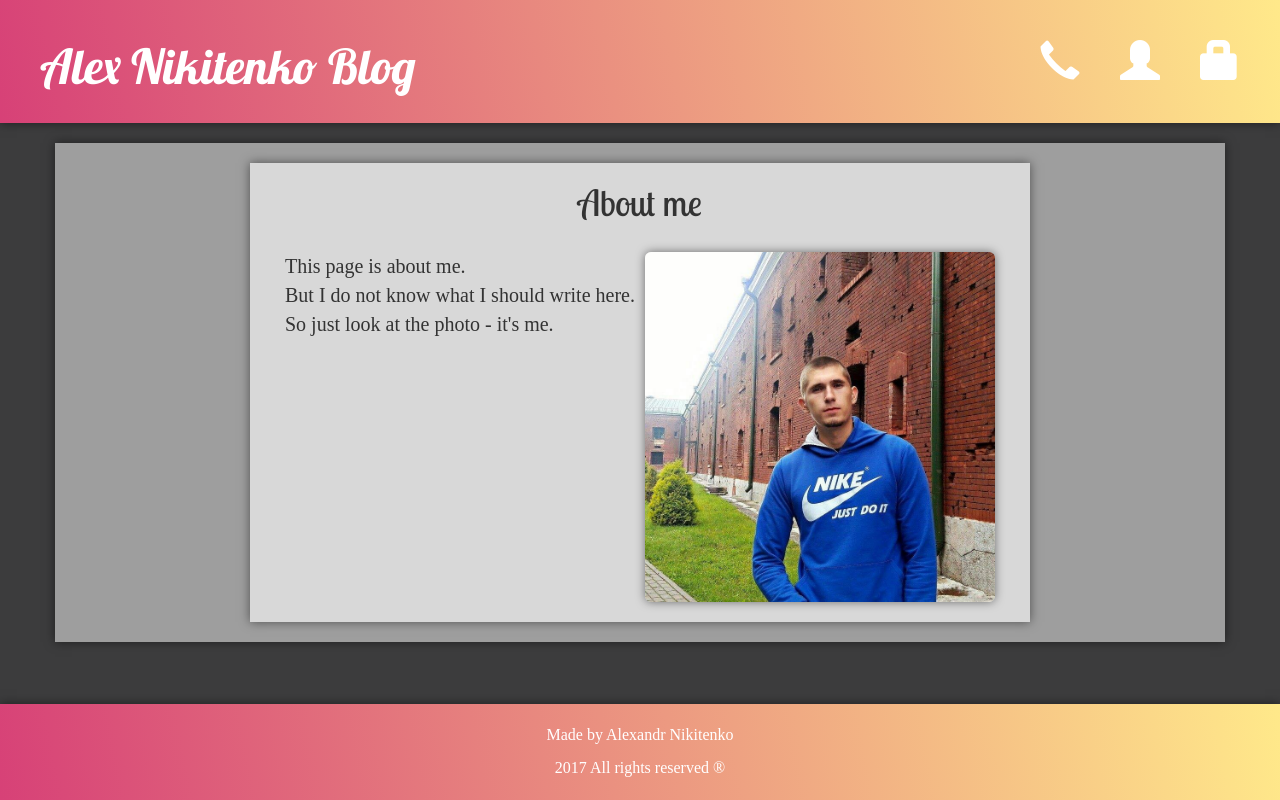
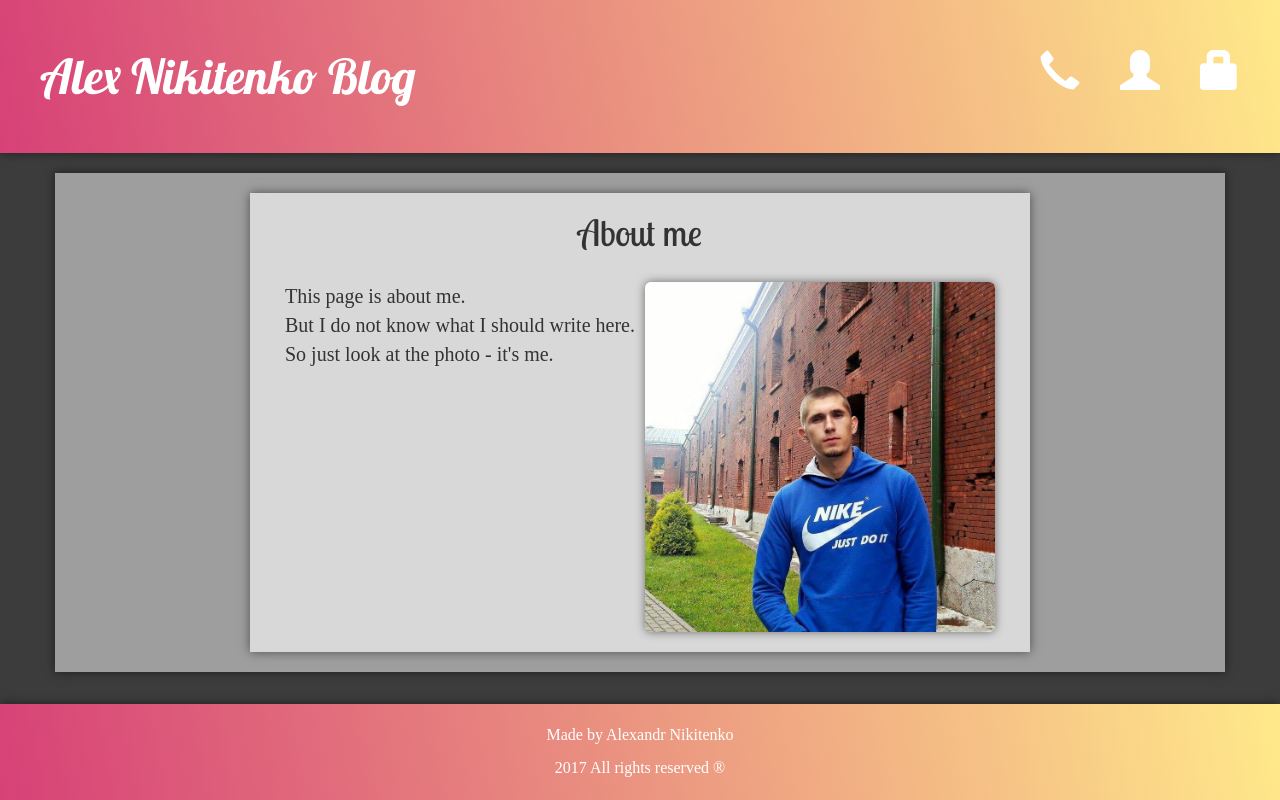
Before and after one commit to AlexandrNikitenko97/my-first-blog, a Django app: page /about_me/ in a window 1280 px wide. Run offline with Django 3.2, Linux system fonts and the light colour scheme; some libraries are stand-ins or nearby versions; some web fonts are replaced.

Commit message:
Update HTML.

```diff
--- a/blog/static/css/blog.css
+++ b/blog/static/css/blog.css
@@ -27,7 +27,7 @@ h1 a {
 .page-header {
     background: linear-gradient(0deg, #D74177 , #FFE98A);
     margin: 0 !important;
-    padding: 20px 20px 20px 40px !important;
+    padding: 30px 20px 40px 40px !important;
     border-bottom: none !important;
     box-shadow: 0 0 10px rgba(0,0,0,0.5);
 }
@@ -318,6 +318,10 @@ h1 a {
 
 /*============ About me ============*/
 
+.about_me{
+  	margin: 0 auto;
+}
+
 .about-me-title{
 	font-family: 'Lobster Two', cursive;
 	text-align: center;
@@ -327,14 +331,15 @@ h1 a {
 
 .my_photo{
 	float: right;
-	height: 350px;
-	width: auto;
 	margin-right: 20px;
 	margin-bottom: 20px;
 	box-shadow: 0 0 10px rgba(0,0,0,0.5);
+	height: auto;
+	max-width: 100%;
+
 }
 
-.text-about{
+.about_me p{
 	font-family: 'Bellefair', serif;
 	margin-left: 20px;
 	float: left;
--- a/blog/templates/blog/about_me.html
+++ b/blog/templates/blog/about_me.html
@@ -1,13 +1,14 @@
 {% extends "blog/base.html" %}
 
 {% block content %}
-    <h1 class="about-me-title"> About me </h1>
     <div class="about_me">
-        <img src="../static/img/about_me/my_photo.jpg" class="img-rounded my_photo">
-        <div class="text-about">
+        <h1 class="about-me-title"> About me </h1>
+        <div class="about_me_content">
+            <img src="../static/img/about_me/my_photo.jpg" class="img-rounded my_photo" width="350" height="350">
             <p>This page is about me.<br>
-            But I do not know what I should write here.<br>
-            So just look at the photo - it's me.</p>
+                But I do not know what I should write here.<br>
+                So just look at the photo - it's me.
+            </p>
         </div>
     </div>
 {% endblock %}
--- a/mysite/settings.py
+++ b/mysite/settings.py
@@ -81,7 +81,6 @@ DATABASES = {
     }
 }
 
-
 # Password validation
 # https://docs.djangoproject.com/en/1.11/ref/settings/#auth-password-validators
 
```
